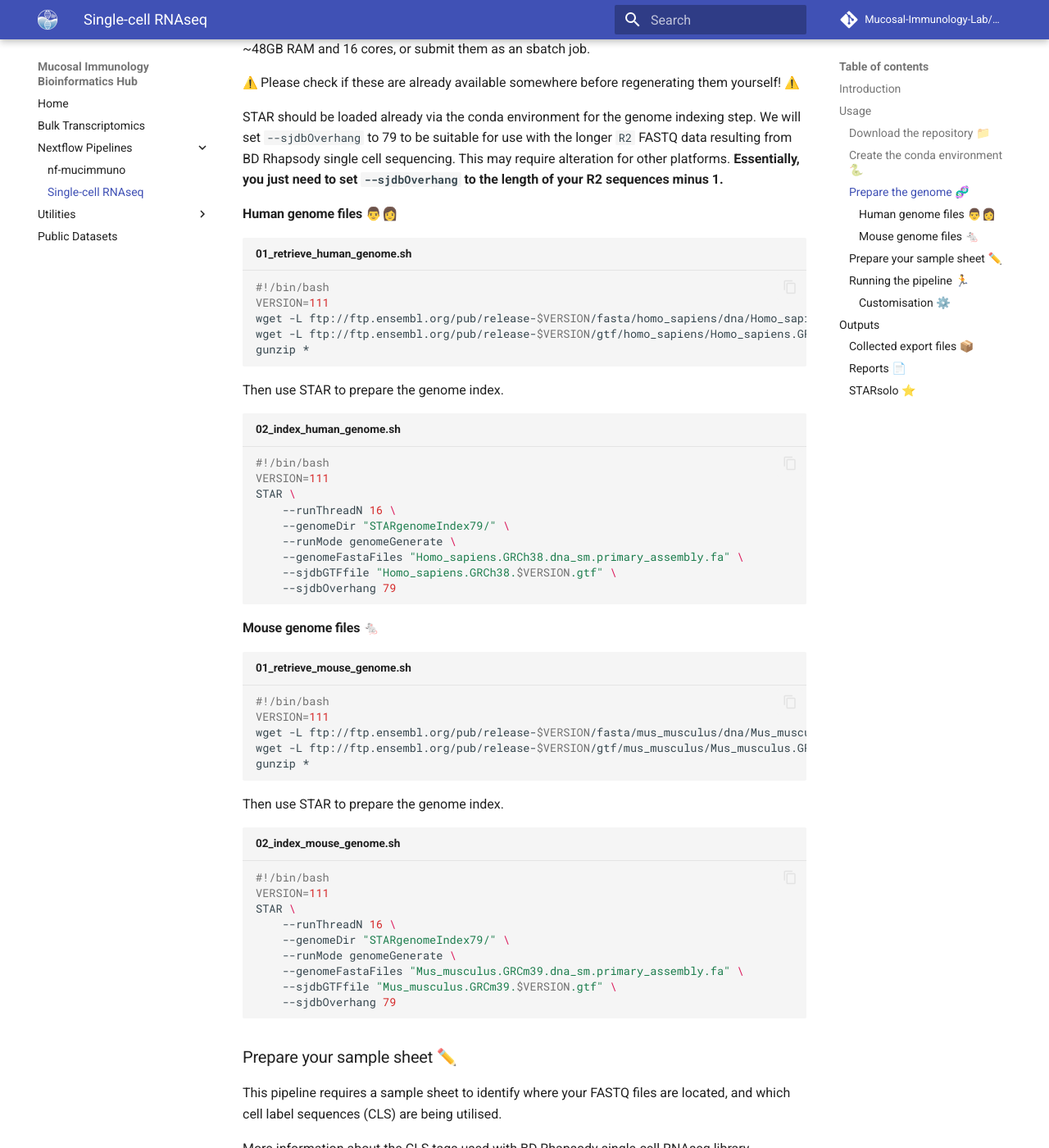
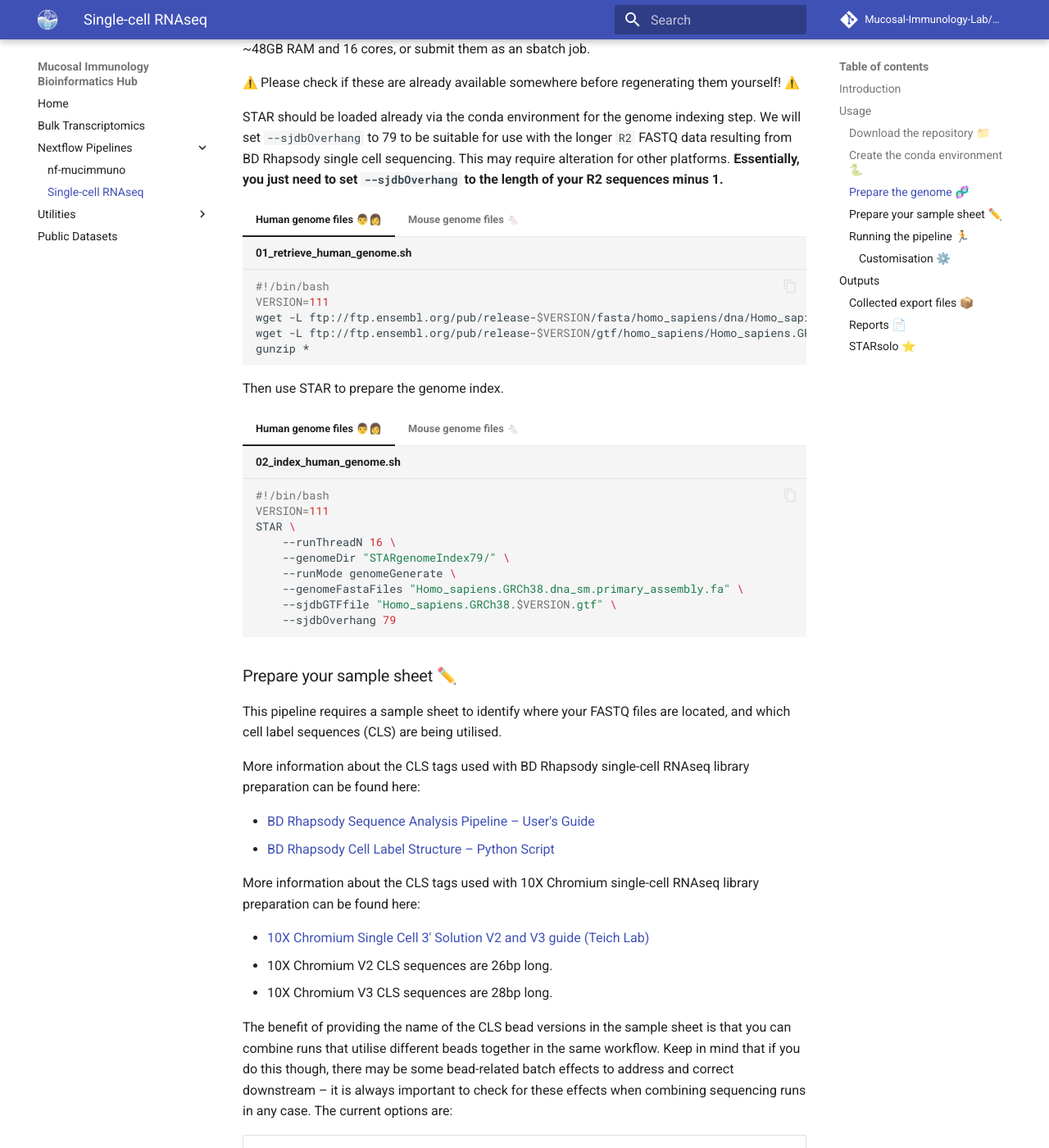
Before and after one commit to mucosal-immunology-lab/bioinformatics-hub, an MkDocs documentation site: the page built from docs/NextFlow/scRNAseq.md, in a window 1280 px wide and 1400 px high, scrolled down 2369 px. Shown: the whole window at 82% size. Built offline with MkDocs 1.6.1 and Material for MkDocs 9.7.7, drawn with Linux system fonts in a browser that asks for light colours; emoji names are drawn with the system emoji font.

Commit message:
Editing RNAseq and scRNAseq pages

````diff
--- a/docs/NextFlow/scRNAseq.md
+++ b/docs/NextFlow/scRNAseq.md
@@ -88,53 +88,55 @@ Create a new folder somewhere to store your genome files. Enter the new folder,
 
 STAR should be loaded already via the conda environment for the genome indexing step. We will set `--sjdbOverhang` to 79 to be suitable for use with the longer `R2` FASTQ data resulting from BD Rhapsody single cell sequencing. This may require alteration for other platforms. **Essentially, you just need to set `--sjdbOverhang` to the length of your R2 sequences minus 1.**
 
-#### Human genome files 👨👩
+=== "Human genome files 👨👩"
 
-```bash title="01_retrieve_human_genome.sh"
-#!/bin/bash
-VERSION=111
-wget -L ftp://ftp.ensembl.org/pub/release-$VERSION/fasta/homo_sapiens/dna/Homo_sapiens.GRCh38.dna_sm.primary_assembly.fa.gz
-wget -L ftp://ftp.ensembl.org/pub/release-$VERSION/gtf/homo_sapiens/Homo_sapiens.GRCh38.$VERSION.gtf.gz
-gunzip *
-```
+    ```bash title="01_retrieve_human_genome.sh"
+    #!/bin/bash
+    VERSION=111
+    wget -L ftp://ftp.ensembl.org/pub/release-$VERSION/fasta/homo_sapiens/dna/Homo_sapiens.GRCh38.dna_sm.primary_assembly.fa.gz
+    wget -L ftp://ftp.ensembl.org/pub/release-$VERSION/gtf/homo_sapiens/Homo_sapiens.GRCh38.$VERSION.gtf.gz
+    gunzip *
+    ```
+
+=== "Mouse genome files 🐁"
+
+    ```bash title="01_retrieve_mouse_genome.sh"
+    #!/bin/bash
+    VERSION=111
+    wget -L ftp://ftp.ensembl.org/pub/release-$VERSION/fasta/mus_musculus/dna/Mus_musculus.GRCm39.dna_sm.primary_assembly.fa.gz
+    wget -L ftp://ftp.ensembl.org/pub/release-$VERSION/gtf/mus_musculus/Mus_musculus.GRCm39.$VERSION.gtf.gz
+    gunzip *
+    ```
 
 Then use STAR to prepare the genome index.
 
-```bash title="02_index_human_genome.sh"
-#!/bin/bash
-VERSION=111
-STAR \
-    --runThreadN 16 \
-    --genomeDir "STARgenomeIndex79/" \
-    --runMode genomeGenerate \
-    --genomeFastaFiles "Homo_sapiens.GRCh38.dna_sm.primary_assembly.fa" \
-    --sjdbGTFfile "Homo_sapiens.GRCh38.$VERSION.gtf" \
-    --sjdbOverhang 79
-```
+=== "Human genome files 👨👩"
 
-#### Mouse genome files 🐁
+    ```bash title="02_index_human_genome.sh"
+    #!/bin/bash
+    VERSION=111
+    STAR \
+        --runThreadN 16 \
+        --genomeDir "STARgenomeIndex79/" \
+        --runMode genomeGenerate \
+        --genomeFastaFiles "Homo_sapiens.GRCh38.dna_sm.primary_assembly.fa" \
+        --sjdbGTFfile "Homo_sapiens.GRCh38.$VERSION.gtf" \
+        --sjdbOverhang 79
+    ```
 
-```bash title="01_retrieve_mouse_genome.sh"
-#!/bin/bash
-VERSION=111
-wget -L ftp://ftp.ensembl.org/pub/release-$VERSION/fasta/mus_musculus/dna/Mus_musculus.GRCm39.dna_sm.primary_assembly.fa.gz
-wget -L ftp://ftp.ensembl.org/pub/release-$VERSION/gtf/mus_musculus/Mus_musculus.GRCm39.$VERSION.gtf.gz
-gunzip *
-```
+=== "Mouse genome files 🐁"
 
-Then use STAR to prepare the genome index.
-
-```bash title="02_index_mouse_genome.sh"
-#!/bin/bash
-VERSION=111
-STAR \
-    --runThreadN 16 \
-    --genomeDir "STARgenomeIndex79/" \
-    --runMode genomeGenerate \
-    --genomeFastaFiles "Mus_musculus.GRCm39.dna_sm.primary_assembly.fa" \
-    --sjdbGTFfile "Mus_musculus.GRCm39.$VERSION.gtf" \
-    --sjdbOverhang 79
-```
+    ```bash title="02_index_mouse_genome.sh"
+    #!/bin/bash
+    VERSION=111
+    STAR \
+        --runThreadN 16 \
+        --genomeDir "STARgenomeIndex79/" \
+        --runMode genomeGenerate \
+        --genomeFastaFiles "Mus_musculus.GRCm39.dna_sm.primary_assembly.fa" \
+        --sjdbGTFfile "Mus_musculus.GRCm39.$VERSION.gtf" \
+        --sjdbOverhang 79
+    ```
 
 ### Prepare your sample sheet ✏️
 
--- a/mkdocs.yml
+++ b/mkdocs.yml
@@ -45,6 +45,8 @@ markdown_extensions:
   - pymdownx.tasklist
   - pymdownx.tilde
   - pymdownx.emoji
+  - pymdownx.tabbed:
+      alternate_style: true
 
 extra:
   analytics:
````
Also changed, not shown: docs/RNAseq/rnaseq-nfcore.md (+58 -55 lines), docs/Utilities/convert-raw-novaseq-outputs.md (+11 -7 lines), site/RNAseq/rnaseq-nfcore/index.html, site/search/search_index.json, 1 other file.
